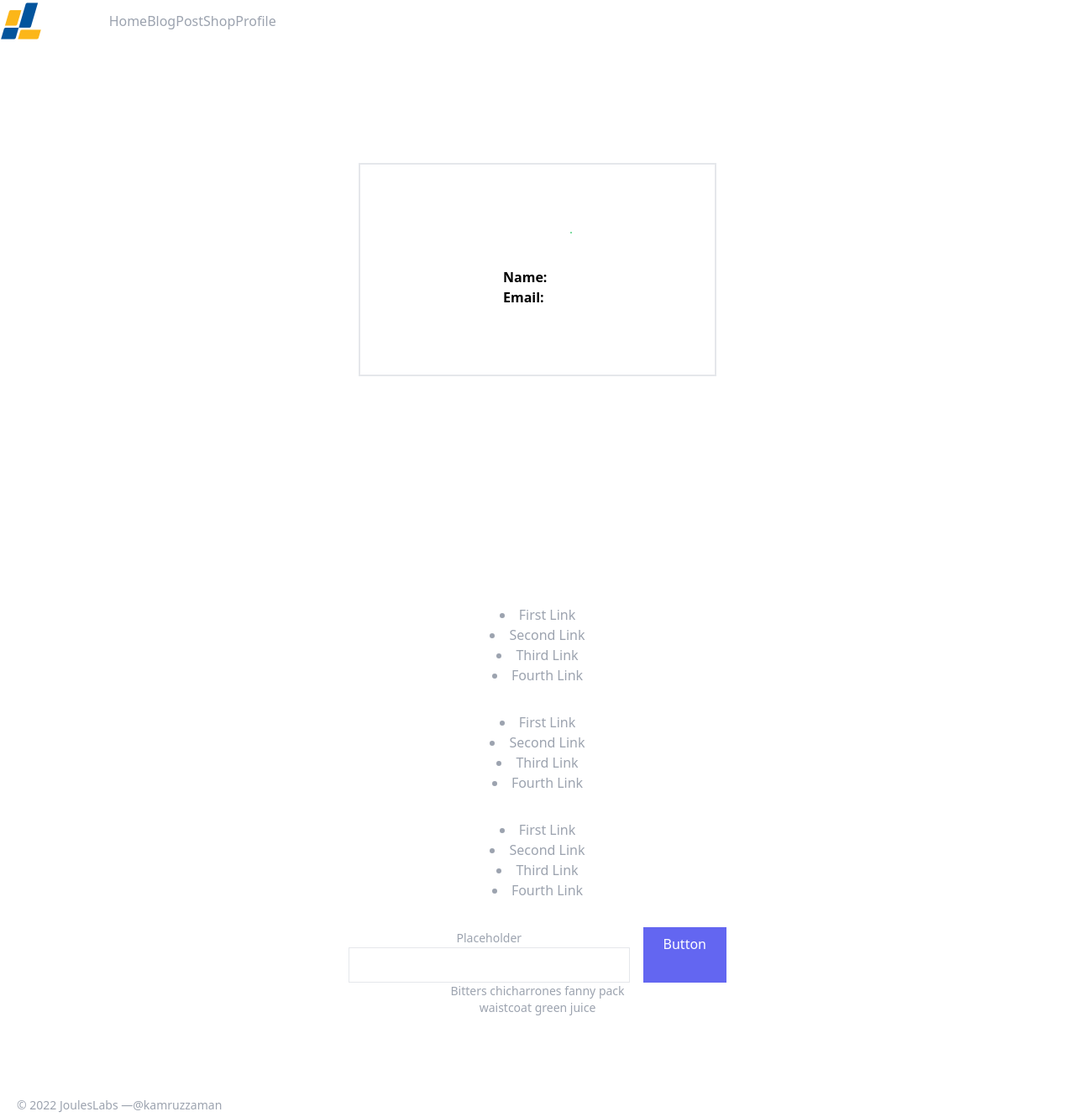
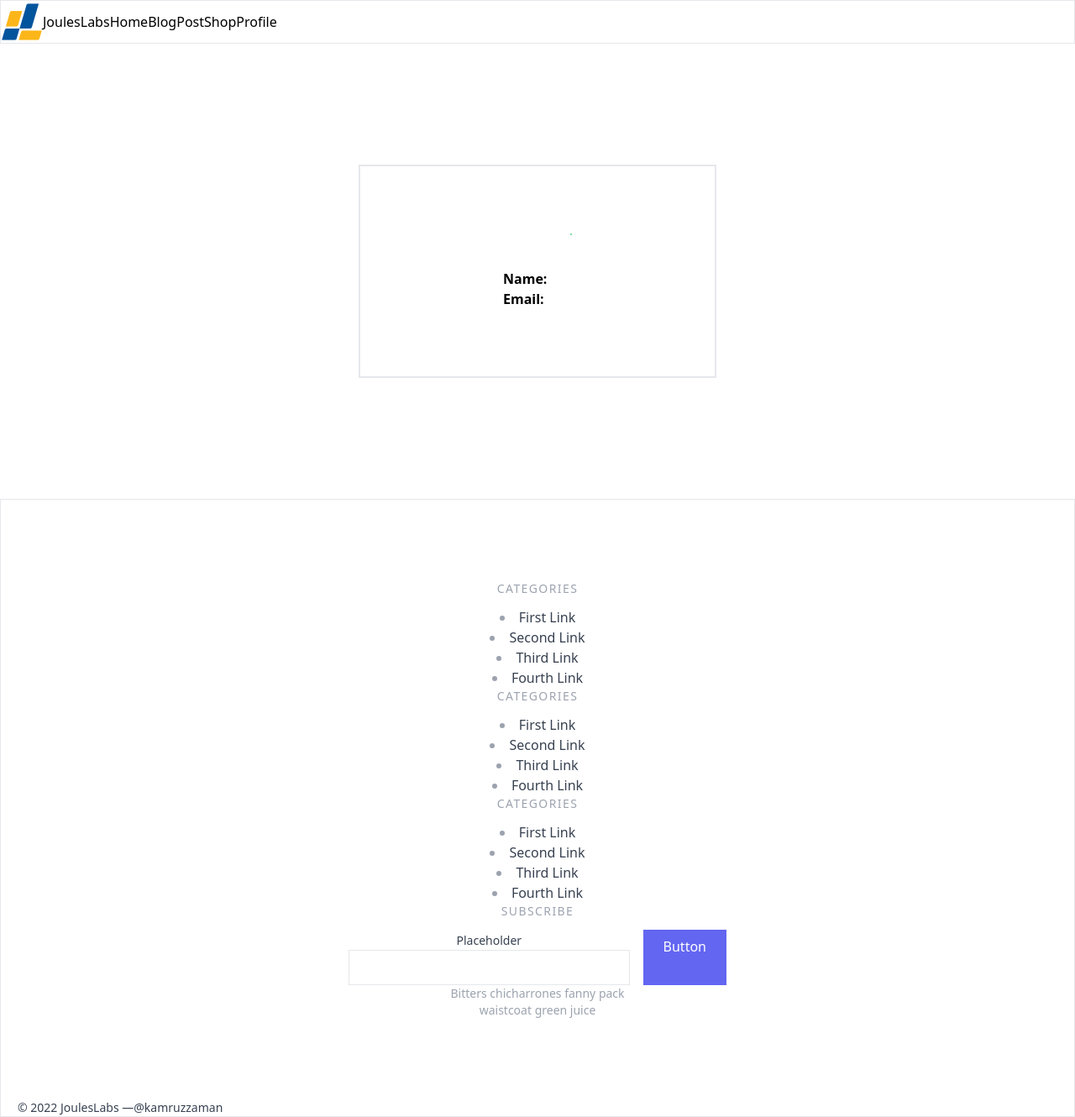
Before and after one commit to kamruz-zzaman/JoulesLabs-task, a Next.js app: page /profile in a window 1280 px wide. Shown: the whole page at 84% size. Built offline with nearby package versions, Linux system fonts and the light colour scheme; no server answers.

Commit message:
post added

```diff
--- a/Component/Footer/Footer.js
+++ b/Component/Footer/Footer.js
@@ -3,66 +3,66 @@ import React from 'react';
 const Footer = () => {
     return (
         <>
-            <footer className="text-gray-400 bg-gray-900 body-font">
+            <footer className="text-gray-400 bg-gray-200 drop-shadow-2xl border body-font">
                 <div className="container px-5 py-24 mx-auto">
                     <div className="flex flex-wrap md:text-left text-center order-first">
                         <div className="lg:w-1/4 md:w-1/2 w-full px-4">
-                            <h2 className="title-font font-medium text-white tracking-widest text-sm mb-3">CATEGORIES</h2>
+                            <h2 className="title-font font-medium text-black tracking-widest text-sm mb-3">CATEGORIES</h2>
                             <nav className="list-none mb-10">
                                 <li>
-                                    <a className="text-gray-400 hover:text-white">First Link</a>
+                                    <a className="text-gray-700">First Link</a>
                                 </li>
                                 <li>
-                                    <a className="text-gray-400 hover:text-white">Second Link</a>
+                                    <a className="text-gray-700">Second Link</a>
                                 </li>
                                 <li>
-                                    <a className="text-gray-400 hover:text-white">Third Link</a>
+                                    <a className="text-gray-700 ">Third Link</a>
                                 </li>
                                 <li>
-                                    <a className="text-gray-400 hover:text-white">Fourth Link</a>
+                                    <a className="text-gray-700">Fourth Link</a>
                                 </li>
                             </nav>
                         </div>
                         <div className="lg:w-1/4 md:w-1/2 w-full px-4">
-                            <h2 className="title-font font-medium text-white tracking-widest text-sm mb-3">CATEGORIES</h2>
+                            <h2 className="title-font font-medium text-black tracking-widest text-sm mb-3">CATEGORIES</h2>
                             <nav className="list-none mb-10">
                                 <li>
-                                    <a className="text-gray-400 hover:text-white">First Link</a>
+                                    <a className="text-gray-700 ">First Link</a>
                                 </li>
                                 <li>
-                                    <a className="text-gray-400 hover:text-white">Second Link</a>
+                                    <a className="text-gray-700">Second Link</a>
                                 </li>
                                 <li>
-                                    <a className="text-gray-400 hover:text-white">Third Link</a>
+                                    <a className="text-gray-700 ">Third Link</a>
                                 </li>
                                 <li>
-                                    <a className="text-gray-400 hover:text-white">Fourth Link</a>
+                                    <a className="text-gray-700 ">Fourth Link</a>
                                 </li>
                             </nav>
                         </div>
                         <div className="lg:w-1/4 md:w-1/2 w-full px-4">
-                            <h2 className="title-font font-medium text-white tracking-widest text-sm mb-3">CATEGORIES</h2>
+                            <h2 className="title-font font-medium text-black tracking-widest text-sm mb-3">CATEGORIES</h2>
                             <nav className="list-none mb-10">
                                 <li>
-                                    <a className="text-gray-400 hover:text-white">First Link</a>
+                                    <a className="text-gray-700 ">First Link</a>
                                 </li>
                                 <li>
-                                    <a className="text-gray-400 hover:text-white">Second Link</a>
+                                    <a className="text-gray-700 ">Second Link</a>
                                 </li>
                                 <li>
-                                    <a className="text-gray-400 hover:text-white">Third Link</a>
+                                    <a className="text-gray-700 ">Third Link</a>
                                 </li>
                                 <li>
-                                    <a className="text-gray-400 hover:text-white">Fourth Link</a>
+                                    <a className="text-gray-700 ">Fourth Link</a>
                                 </li>
                             </nav>
                         </div>
                         <div className="lg:w-1/4 md:w-1/2 w-full px-4">
-                            <h2 className="title-font font-medium text-white tracking-widest text-sm mb-3">SUBSCRIBE</h2>
+                            <h2 className="title-font font-medium text-black tracking-widest text-sm mb-3">SUBSCRIBE</h2>
                             <div className="flex xl:flex-nowrap md:flex-nowrap lg:flex-wrap flex-wrap justify-center items-end md:justify-start">
                                 <div className="relative w-40 sm:w-auto xl:mr-4 lg:mr-0 sm:mr-4 mr-2">
-                                    <label htmlFor="footer-field" className="leading-7 text-sm text-gray-400">Placeholder</label>
-                                    <input type="text" id="footer-field" name="footer-field" className="w-full bg-gray-800 rounded border bg-opacity-40 border-gray-700 focus:bg-transparent focus:ring-2 focus:ring-indigo-900 focus:border-indigo-500 text-base outline-none text-gray-100 py-1 px-3 leading-8 transition-colors duration-200 ease-in-out" />
+                                    <label htmlFor="footer-field" className="leading-7 text-sm text-gray-700">Placeholder</label>
+                                    <input type="text" id="footer-field" name="footer-field" className="w-full rounded border bg-opacity-40 border-gray-700 focus:bg-transparent focus:ring-2 focus:ring-indigo-900 focus:border-indigo-500 text-base outline-none text-gray-100 py-1 px-3 leading-8 transition-colors duration-200 ease-in-out" />
                                 </div>
                                 <button className="lg:mt-2 xl:mt-0 flex-shrink-0 inline-flex text-white bg-indigo-500 border-0 py-2 px-6 focus:outline-none hover:bg-indigo-600 rounded">Button</button>
                             </div>
@@ -73,29 +73,29 @@ const Footer = () => {
                         </div>
                     </div>
                 </div>
-                <div className="bg-gray-800 bg-opacity-75">
+                <div className=" bg-opacity-75">
                     <div className="container px-5 py-6 mx-auto flex items-center sm:flex-row flex-col">
-                        <p className="text-sm text-gray-400 sm:ml-6 sm:mt-0 mt-4">© 2022 JoulesLabs —
+                        <p className="text-sm text-gray-700 sm:ml-6 sm:mt-0 mt-4">© 2022 JoulesLabs —
                             <a href="https://twitter.com/knyttneve" className="text-gray-500 ml-1" target="_blank" rel="noopener noreferrer">@kamruzzaman</a>
                         </p>
                         <span className="inline-flex sm:ml-auto sm:mt-0 mt-4 justify-center sm:justify-start">
-                            <a className="text-gray-400">
+                            <a className="text-gray-700">
                                 <svg fill="currentColor" strokeLinecap="round" strokeLinejoin="round" strokeWidth="2" className="w-5 h-5" viewBox="0 0 24 24">
                                     <path d="M18 2h-3a5 5 0 00-5 5v3H7v4h3v8h4v-8h3l1-4h-4V7a1 1 0 011-1h3z"></path>
                                 </svg>
                             </a>
-                            <a className="ml-3 text-gray-400">
+                            <a className="ml-3 text-gray-700">
                                 <svg fill="currentColor" strokeLinecap="round" strokeLinejoin="round" strokeWidth="2" className="w-5 h-5" viewBox="0 0 24 24">
                                     <path d="M23 3a10.9 10.9 0 01-3.14 1.53 4.48 4.48 0 00-7.86 3v1A10.66 10.66 0 013 4s-4 9 5 13a11.64 11.64 0 01-7 2c9 5 20 0 20-11.5a4.5 4.5 0 00-.08-.83A7.72 7.72 0 0023 3z"></path>
                                 </svg>
                             </a>
-                            <a className="ml-3 text-gray-400">
+                            <a className="ml-3 text-gray-700">
                                 <svg fill="none" stroke="currentColor" strokeLinecap="round" strokeLinejoin="round" strokeWidth="2" className="w-5 h-5" viewBox="0 0 24 24">
                                     <rect width="20" height="20" x="2" y="2" rx="5" ry="5"></rect>
                                     <path d="M16 11.37A4 4 0 1112.63 8 4 4 0 0116 11.37zm1.5-4.87h.01"></path>
                                 </svg>
                             </a>
-                            <a className="ml-3 text-gray-400">
+                            <a className="ml-3 text-gray-700">
                                 <svg fill="currentColor" stroke="currentColor" strokeLinecap="round" strokeLinejoin="round" strokeWidth="0" className="w-5 h-5" viewBox="0 0 24 24">
                                     <path stroke="none" d="M16 8a6 6 0 016 6v7h-4v-7a2 2 0 00-2-2 2 2 0 00-2 2v7h-4v-7a6 6 0 016-6zM2 9h4v12H2z"></path>
                                     <circle cx="4" cy="4" r="2" stroke="none"></circle>
--- a/Component/Header/Navbar.js
+++ b/Component/Header/Navbar.js
@@ -7,16 +7,26 @@ const Navbar = () => {
     const { user, logOut } = useAuth();
     return (
         <>
-            <header className="text-gray-400 bg-gray-900 body-font">
+            <header className="text-black border drop-shadow-2xl body-font">
                 <div className="container mx-auto flex flex-wrap p-5 flex-col md:flex-row items-center">
-                    <a className="flex title-font font-medium items-center text-xl text-white mb-4 md:mb-0">
+                    <a className="flex title-font font-medium items-center text-xl mb-4 md:mb-0">
                         <Image width='50px' height="50px" src={logo} alt="" />JoulesLabs</a>
                     <nav className="md:mr-auto md:ml-4 md:py-1 md:pl-4 md:border-l md:border-gray-700	flex flex-wrap items-center text-base justify-center">
-                        <a className="mr-5 hover:text-white">Home</a>
-                        <a className="mr-5 hover:text-white">Blog</a>
-                        <a className="mr-5 hover:text-white">Post</a>
-                        <a className="mr-5 hover:text-white">Shop</a>
-                        <Link href="/profile" className="mr-5 hover:text-white">Profile</Link>
+                        <div className=' mr-5'>
+                            <Link href="/" className="mr-5 hover:text-gray-700">Home</Link>
+                        </div>
+                        <div className=' mr-5'>
+                            <Link href="" className="mr-5 hover:text-gray-700">Blog</Link>
+                        </div>
+                        <div className=' mr-5'>
+                            <Link href="/post" className="mr-5 hover:text-gray-700">Post</Link>
+                        </div>
+                        <div className=' mr-5'>
+                            <Link href="" className="mr-5 hover:text-gray-700">Shop</Link>
+                        </div>
+                        <div className=' mr-5'>
+                            <Link href="/profile" className="mr-5 hover:text-gray-700">Profile</Link>
+                        </div>
                     </nav>
                     {
                         user.email ? <div className='flex'>
--- a/pages/index.js
+++ b/pages/index.js
@@ -22,7 +22,7 @@ export default function Home() {
                 <input type="text" id="footer-field" name="footer-field" className="w-1/2  border-2  text-base outline-none text-gray-900 py-1 px-3 leading-8 transition-colors duration-200 ease-in-out" />
                 <button className="mx-5  lg:mt-2 xl:mt-0 flex-shrink-0 inline-flex text-white bg-indigo-500 border-0 py-2 px-6 focus:outline-none hover:bg-indigo-600 ">Subscribe</button></div>
             </div>
-            <div className='w-1/2'>
+            <div className='w-1/2 mt-5'>
               <Image src={profile} className='mt-10 -mb-5' alt="" />
             </div>
           </div>
--- /dev/null
+++ b/pages/post.js
@@ -0,0 +1,94 @@
+import React from 'react';
+import Footer from '../Component/Footer/Footer';
+import Navbar from '../Component/Header/Navbar';
+import useAuth from '../Hooks/useAuth';
+import Login from '../Component/Login/Login';
+
+const post = () => {
+    const { user } = useAuth();
+    return (
+        <>
+            {
+                user.email ? <>
+                    <Navbar />
+                    <section className="text-gray-600 body-font">
+                        <div className="container px-5 py-24 mx-auto">
+                            <div className="flex flex-wrap -m-4">
+                                <div className="p-4 md:w-1/3">
+                                    <div className="h-full border-2 border-gray-200 border-opacity-60 rounded-lg overflow-hidden">
+                                        <img className="lg:h-48 md:h-36 w-full object-cover object-center" src="https://i.ibb.co/7ShKJWZ/Concept-of-an-open-magic-book-open-pages-with-water-and-land-and-small-child-Fantasy-nature-or-learn.jpg" alt="blog" />
+                                        <div className="p-6">
+                                            <h1 className="title-font text-lg font-medium text-gray-900 mb-3">The 400 Blows</h1>
+                                            <p className="leading-relaxed mb-3">Photo booth fam kinfolk cold-pressed sriracha leggings jianbing microdosing tousled waistcoat.</p>
+                                            <div className="flex items-center flex-wrap ">
+                                                <span className="text-gray-400 mr-3 inline-flex items-center  leading-none text-sm pr-3 py-1 border-r-2 border-gray-200">
+                                                    <svg className="w-4 h-4 mr-1" stroke="currentColor" strokeWidth="2" fill="none" strokeLinecap="round" strokeLinejoin="round" viewBox="0 0 24 24">
+                                                        <path d="M1 12s4-8 11-8 11 8 11 8-4 8-11 8-11-8-11-8z"></path>
+                                                        <circle cx="12" cy="12" r="3"></circle>
+                                                    </svg>1.2K
+                                                </span>
+                                                <span className="text-gray-400 inline-flex items-center leading-none text-sm">
+                                                    <svg className="w-4 h-4 mr-1" stroke="currentColor" strokeWidth="2" fill="none" strokeLinecap="round" strokeLinejoin="round" viewBox="0 0 24 24">
+                                                        <path d="M21 11.5a8.38 8.38 0 01-.9 3.8 8.5 8.5 0 01-7.6 4.7 8.38 8.38 0 01-3.8-.9L3 21l1.9-5.7a8.38 8.38 0 01-.9-3.8 8.5 8.5 0 014.7-7.6 8.38 8.38 0 013.8-.9h.5a8.48 8.48 0 018 8v.5z"></path>
+                                                    </svg>6
+                                                </span>
+                                            </div>
+                                        </div>
+                                    </div>
+                                </div>
+                                <div className="p-4 md:w-1/3">
+                                    <div className="h-full border-2 border-gray-200 border-opacity-60 rounded-lg overflow-hidden">
+                                        <img className="lg:h-48 md:h-36 w-full object-cover object-center" src="https://i.ibb.co/SQJcVH3/Side-view-of-woman-sitting-on-wooden-pier-in-nature-she-looking-the-sunrise-and-drinking-coffee.jpg" alt="blog" />
+                                        <div className="p-6">
+                                            <h1 className="title-font text-lg font-medium text-gray-900 mb-3">The 400 Blows</h1>
+                                            <p className="leading-relaxed mb-3">Photo booth fam kinfolk cold-pressed sriracha leggings jianbing microdosing tousled waistcoat.</p>
+                                            <div className="flex items-center flex-wrap ">
+                                                <span className="text-gray-400 mr-3 inline-flex items-center  leading-none text-sm pr-3 py-1 border-r-2 border-gray-200">
+                                                    <svg className="w-4 h-4 mr-1" stroke="currentColor" strokeWidth="2" fill="none" strokeLinecap="round" strokeLinejoin="round" viewBox="0 0 24 24">
+                                                        <path d="M1 12s4-8 11-8 11 8 11 8-4 8-11 8-11-8-11-8z"></path>
+                                                        <circle cx="12" cy="12" r="3"></circle>
+                                                    </svg>1.2K
+                                                </span>
+                                                <span className="text-gray-400 inline-flex items-center leading-none text-sm">
+                                                    <svg className="w-4 h-4 mr-1" stroke="currentColor" strokeWidth="2" fill="none" strokeLinecap="round" strokeLinejoin="round" viewBox="0 0 24 24">
+                                                        <path d="M21 11.5a8.38 8.38 0 01-.9 3.8 8.5 8.5 0 01-7.6 4.7 8.38 8.38 0 01-3.8-.9L3 21l1.9-5.7a8.38 8.38 0 01-.9-3.8 8.5 8.5 0 014.7-7.6 8.38 8.38 0 013.8-.9h.5a8.48 8.48 0 018 8v.5z"></path>
+                                                    </svg>6
+                                                </span>
+                                            </div>
+                                        </div>
+                                    </div>
+                                </div>
+                                <div className="p-4 md:w-1/3">
+                                    <div className="h-full border-2 border-gray-200 border-opacity-60 rounded-lg overflow-hidden">
+                                        <img className="lg:h-48 md:h-36 w-full object-cover object-center" src="https://i.ibb.co/n19VGbG/nature-3082832-480.jpg" alt="blog" />
+                                        <div className="p-6">
+                                            <h1 className="title-font text-lg font-medium text-gray-900 mb-3">Shooting Stars</h1>
+                                            <p className="leading-relaxed mb-3">Photo booth fam kinfolk cold-pressed sriracha leggings jianbing microdosing tousled waistcoat.</p>
+                                            <div className="flex items-center flex-wrap ">
+                                                <span className="text-gray-400 mr-3 inline-flex items-center  leading-none text-sm pr-3 py-1 border-r-2 border-gray-200">
+                                                    <svg className="w-4 h-4 mr-1" stroke="currentColor" strokeWidth="2" fill="none" strokeLinecap="round" strokeLinejoin="round" viewBox="0 0 24 24">
+                                                        <path d="M1 12s4-8 11-8 11 8 11 8-4 8-11 8-11-8-11-8z"></path>
+                                                        <circle cx="12" cy="12" r="3"></circle>
+                                                    </svg>1.2K
+                                                </span>
+                                                <span className="text-gray-400 inline-flex items-center leading-none text-sm">
+                                                    <svg className="w-4 h-4 mr-1" stroke="currentColor" strokeWidth="2" fill="none" strokeLinecap="round" strokeLinejoin="round" viewBox="0 0 24 24">
+                                                        <path d="M21 11.5a8.38 8.38 0 01-.9 3.8 8.5 8.5 0 01-7.6 4.7 8.38 8.38 0 01-3.8-.9L3 21l1.9-5.7a8.38 8.38 0 01-.9-3.8 8.5 8.5 0 014.7-7.6 8.38 8.38 0 013.8-.9h.5a8.48 8.48 0 018 8v.5z"></path>
+                                                    </svg>6
+                                                </span>
+                                            </div>
+                                        </div>
+                                    </div>
+                                </div>
+                            </div>
+                        </div>
+                    </section>
+                    <Footer />
+                </> : <Login />
+            }
+
+        </>
+    );
+};
+
+export default post;
```
Also changed, not shown: Images/Post/post1.jpg (added).
